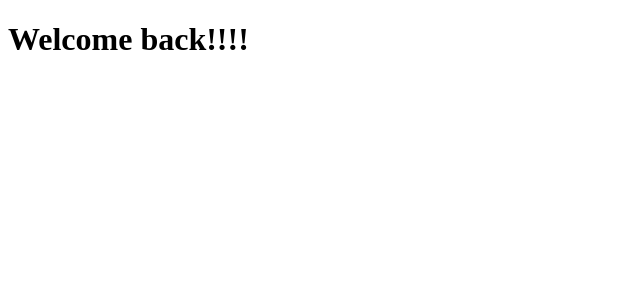
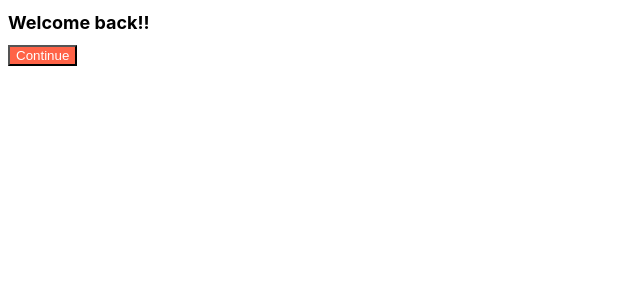
Before and after one commit to Yoojonghyeon/React-JS, a React (Create React App) app in the folder my-app/: page / in a window 1280 px wide. Shown: the top 300 px of the page, without its empty margins (0-640 px from the left). Built offline with nearby package versions, Linux system fonts and the light colour scheme.

Commit message:
superrrr Tour of CRA

```diff
--- a/my-app/package.json
+++ b/my-app/package.json
@@ -6,6 +6,7 @@
     "@testing-library/jest-dom": "^5.16.4",
     "@testing-library/react": "^13.1.1",
     "@testing-library/user-event": "^13.5.0",
+    "prop-types": "^15.8.1",
     "react": "^18.0.0",
     "react-dom": "^18.0.0",
     "react-scripts": "5.0.1",
--- a/my-app/src/App.jsx
+++ b/my-app/src/App.jsx
@@ -1,9 +1,11 @@
 import React from "react";
-
+import Button from "./Button";
+import styles from "./App.module.css";
 function App() {
   return (
     <div>
-      <h1>Welcome back!!!!</h1>
+      <h1 className={styles.title}>Welcome back!!</h1>
+      <Button text={"Continue"} />
     </div>
   );
 }
--- /dev/null
+++ b/my-app/src/App.module.css
@@ -0,0 +1,5 @@
+.title {
+  font-family: -apple-system, BlinkMacSystemFont, "Segoe UI", Roboto, Oxygen,
+    Ubuntu, Cantarell, "Open Sans", "Helvetica Neue", sans-serif;
+  font-size: 18px;
+}
--- /dev/null
+++ b/my-app/src/Button.jsx
@@ -0,0 +1,13 @@
+import propTypes from "prop-types";
+import styles from "./Button.module.css";
+
+function Button({ text }) {
+  return <button className={styles.title}>{text}</button>;
+}
+
+//propTypes 을 좀더 편리하게 사용하기 위한 방법
+Button.prototype = {
+  text: propTypes.string.isRequired,
+};
+
+export default Button;
--- /dev/null
+++ b/my-app/src/Button.module.css
@@ -0,0 +1,4 @@
+.title {
+  background-color: tomato;
+  color: white;
+}
```
Also changed, not shown: 1 other file (tests, documents, lock files or other folders).
